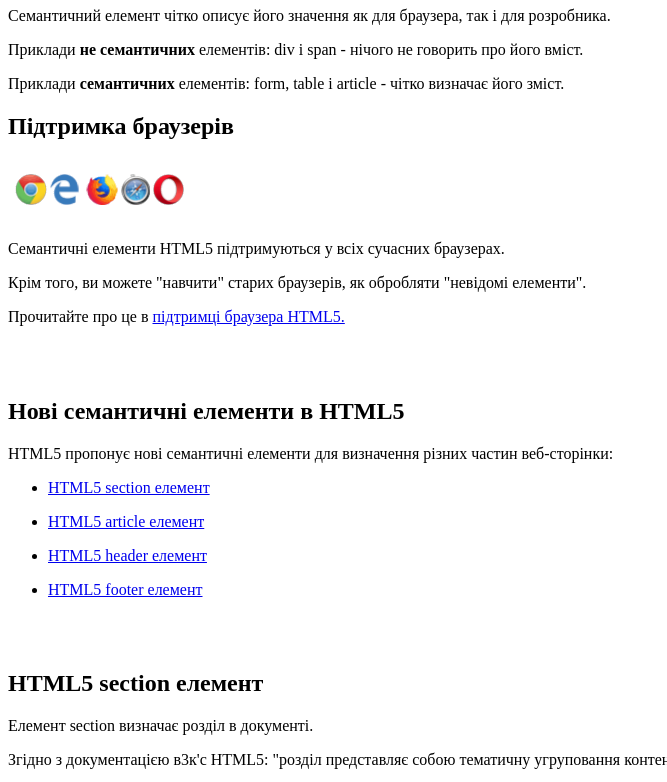
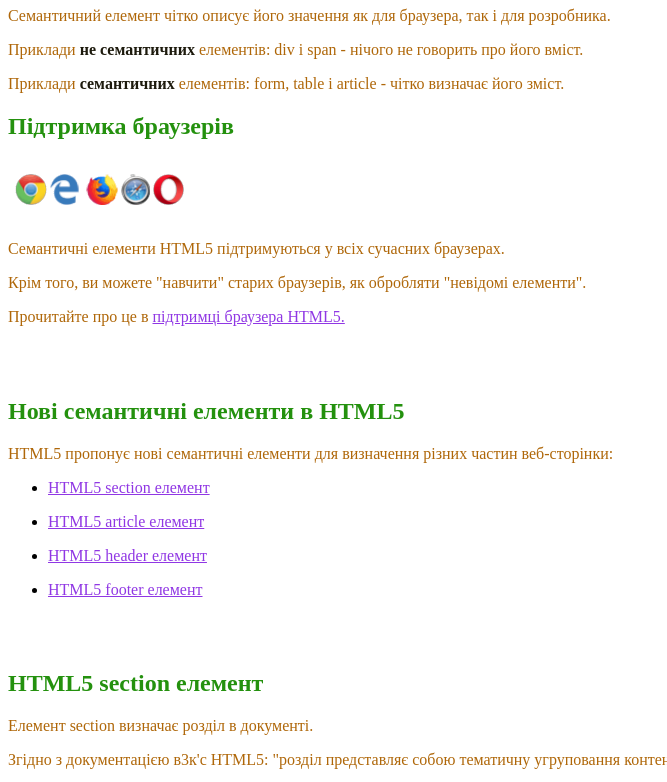
Before and after one commit to Bodya29P/project-html, a plain HTML site: page hw_2/index.html in a window 1280 px wide. Shown: the part 73-855 px from the top of the page, without its empty margins (0-667 px from the left). Drawn offline with Linux system fonts and the light colour scheme.

Commit message:
Changed HW_2

```diff
--- a/hw_2/index.html
+++ b/hw_2/index.html
@@ -4,6 +4,8 @@
     <meta charset="UTF-8">
     <meta name="viewport" content="width=device-width, initial-scale=1.0">
     <title>HW 2</title>
+    <link rel="stylesheet" href="style.css">
+    <link rel="stylesheet" href="reset.css">
   </head>
 <body>
     <div>
@@ -15,7 +17,7 @@
         <img src="brows.png" alt="icons">
         <p>Семантичні елементи HTML5 підтримуються у всіх сучасних браузерах.</p>
         <p>Крім того, ви можете "навчити" старих браузерів, як обробляти "невідомі елементи".</p>
-        <p>Прочитайте про це в <a href="https://www.blogger.com/onboarding">підтримці браузера HTML5.</a></p>
+        <p>Прочитайте про це в <a class="send" href="https://www.blogger.com/onboarding">підтримці браузера HTML5.</a></p>
         <br><br/>
       <h2>Нові семантичні елементи в HTML5</h2>
         <nav>
@@ -41,7 +43,7 @@
               <p>Елемент section визначає розділ в документі.</p>
               <p>Згідно з документацією в3к'с HTML5: "розділ представляє собою тематичну угруповання контенту, зазвичай з заголовком".</p>
               <p>Домашня сторінка зазвичай може бути розділена на розділи для ознайомлення, змісту і контактної інформації.</p>
-              <img src="sect.png" alt="section">
+              <img src="hsect.png" alt="section">
         </section>
         <br><br/>
         <section id="article">
@@ -60,7 +62,7 @@
         <section id="header">
             <h2>HTML5 header елемент</h2>
               <p>Елемент header задає заголовок для документа або розділу.</p>
-              <p>Елемент <header>повинен використовуватися в якості контейнера для вступного змісту.</p>
+              <p>Елемент header повинен використовуватися в якості контейнера для вступного змісту.</p>
               <p>В одному документі може бути кілька елементів header.</p>
               <p>У наступному прикладі визначається заголовок для статті:</p>
               <img src="head.png" alt="header">
--- /dev/null
+++ b/hw_2/style.css
@@ -0,0 +1,23 @@
+h1 {
+    color: rgb(235, 17, 82);
+}
+
+h2 {
+    color: rgb(36, 145, 14) ;
+}
+
+b {
+    color: rgb(29, 26, 13);
+}
+
+p {
+    color: rgb(175, 103, 9);
+}
+
+nav ul li a {
+    color: rgb(144, 55, 228);
+}
+
+.send {
+    color: rgb(144, 55, 228);
+}
```
Also changed, not shown: hw_2/hsect.png (renamed from hw_2/sect.png), hw_2/reset.css (added).
